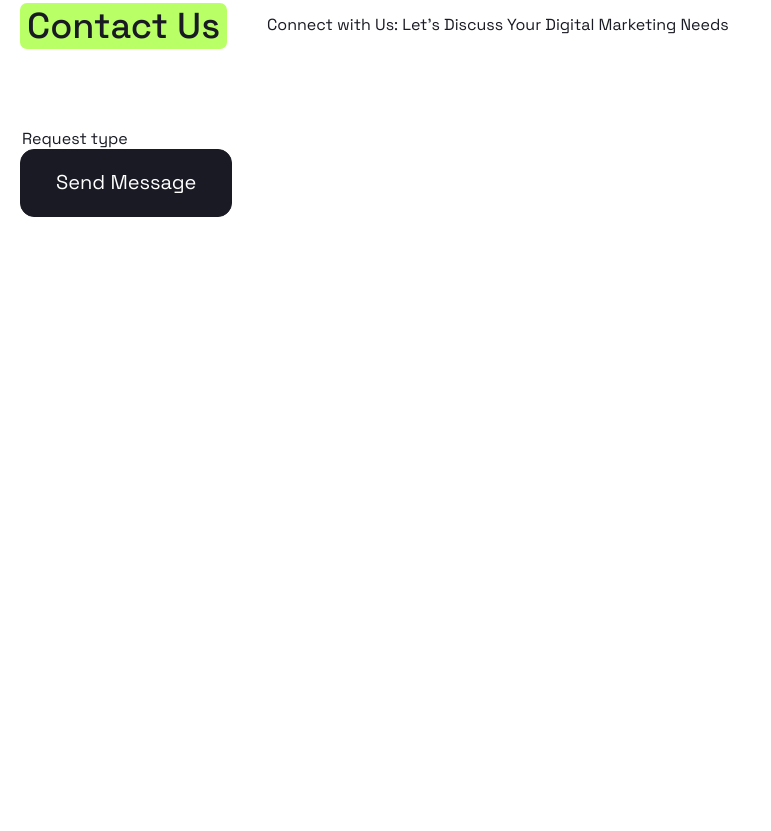
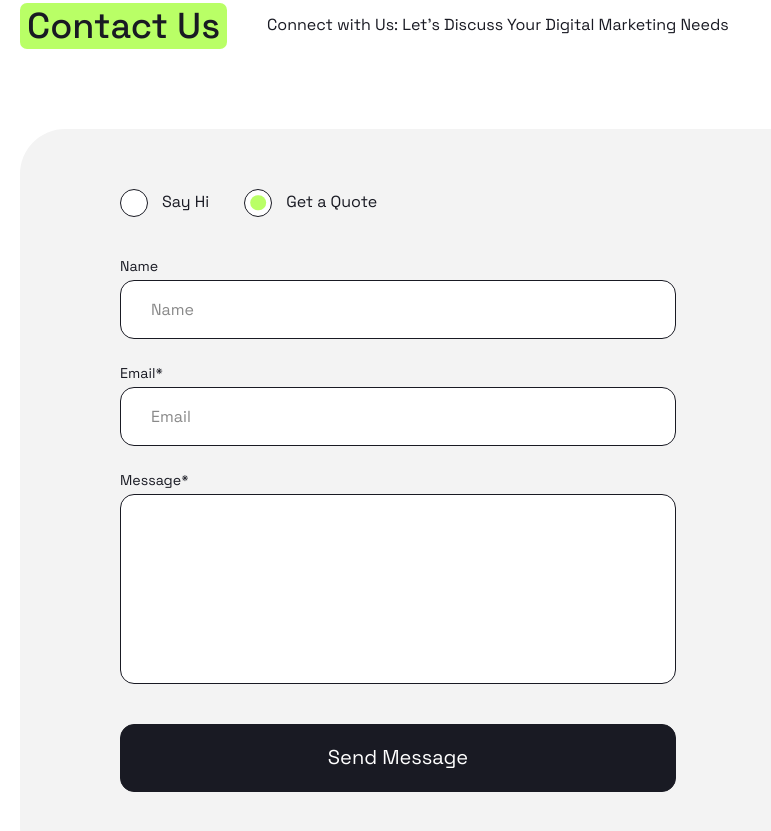
Before and after one commit to dev-hemul/positivius, a plain HTML site: page index.html in a window 1280 px wide. Shown: the part 6420-7251 px from the top of the page, without its empty margins (0-771 px from the left). Before the commit the page ends 6687 px from the top, so only its background shows below. Drawn offline with Linux system fonts and the light colour scheme.

Commit message:
finish contact us block

```diff
--- a/index.html
+++ b/index.html
@@ -1017,10 +1017,33 @@
             <div class="contact-us">
                 <form class="contact-us__form">
                     <fieldset class="contact-us__request-types radios">
-                        <legend class="radios__title">Request type</legend>
-                        <label for="" class="radio__item radio"></label>
+                        <legend class="radios__title visually-hidden">Request type</legend>
+                        <label class="radios__item radio">
+                            <input class="radio__input visually-hidden" type="radio" value="Say Hi" name="request-type">
+                            <span class="radio__emulator"></span>
+                            <span class="radio__label">Say Hi</span>
+                        </label>
+
+                        <label class="radios__item radio">
+                            <input class="radio__input visually-hidden" type="radio" value="Get a Quote" name="request-type" checked>
+                            <span class="radio__emulator"></span>
+                            <span class="radio__label">Get a Quote</span>
+                        </label>
                     </fieldset>
-                    <div class="contact-us__body"></div>
+                    <div class="contact-us__body">
+                        <div class="contact-us__field field">
+                            <label class="field__label" for="name">Name</label>
+                            <input class="field__input" id="name" name="name" placeholder="Name">
+                        </div>
+                        <div class="contact-us__field field">
+                            <label class="field__label" for="email">Email*</label>
+                            <input class="field__input" id="email" name="email" type="email" placeholder="Email" required>
+                        </div>
+                        <div class="contact-us__field field">
+                            <label class="field__label" for="message">Message*</label>
+                            <textarea class="field__input field__input--textarea" id="message" name="message" placeholder="Message" required> </textarea>
+                        </div>
+                    </div>
                     <button class="contact-us__button button" type="submit">Send Message</button>
                 </form>
             </div>
--- /dev/null
+++ b/styles/blocks/_contact-us.scss
@@ -0,0 +1,29 @@
+.contact-us {
+  position: relative;
+  padding: 60px 100px 80px;
+  background-color: var(--color-gray);
+  border-radius: var(--border-radius-large);
+
+  &::after {
+    content: '';
+    position: absolute;
+    top: 0;
+  }
+
+  &__form,
+  &__body {
+    display: flex;
+    flex-direction: column;
+  }
+
+  &__form {
+    display: flex;
+    flex-direction: column;
+    row-gap: 40px;
+    max-width: 556px;
+  }
+
+  &__body {
+    row-gap: 25px;
+  }
+}
--- /dev/null
+++ b/styles/blocks/_field.scss
@@ -0,0 +1,38 @@
+.field {
+  display: flex;
+  flex-direction: column;
+  align-items: start;
+  row-gap: 5px;
+
+  &__label {
+    @include fluid-text(16, 14);
+  }
+
+  &__input {
+    width: 100%;
+    height: var(--input-height);
+    padding-inline: 30px;
+    border: var(--border);
+    border-radius: var(--border-radius);
+
+    @include hover {
+      background-color: var(--color-accent);
+    }
+
+    &:focus {
+      border-color: var(--color-accent);
+      outline: none;
+    }
+
+    &::placeholder {
+      color: var(--color-gray-alt);
+    }
+
+    &--textarea {
+      height: 190px;
+      padding-block: 18px;
+      resize: none;
+    }
+
+  }
+}
--- /dev/null
+++ b/styles/blocks/_radio.scss
@@ -0,0 +1,36 @@
+.radio {
+  display: flex;
+  align-items: center;
+  column-gap: 14px;
+  transition: var(--transition-duration);
+
+  @include hover {
+    opacity: 0.6;
+  }
+
+  &__input {
+    &:not(:checked) + .radio__emulator::after {
+      opacity: 0;
+    }
+  }
+
+  &__emulator {
+    @include flex-center;
+    @include square(28px);
+
+    position: relative;
+    background-color: var(--color-light);
+    border: var(--border);
+    border-radius: 50%;
+
+    &::after {
+      @include abs-center;
+      @include square(60%);
+
+      content: '';
+      background-color: var(--color-accent);
+      border-radius: inherit;
+      transition: var(--transition-duration);
+    }
+  }
+}
--- /dev/null
+++ b/styles/blocks/_radios.scss
@@ -0,0 +1,4 @@
+.radios {
+  display: flex;
+  column-gap: 35px;
+}
--- a/styles/styles.scss
+++ b/styles/styles.scss
@@ -8,6 +8,9 @@
   'globals';
 
 @import
+  'blocks/field',
+  'blocks/radios',
+  'blocks/radio',
   'blocks/button',
   'blocks/grid',
   'blocks/burger-button',
@@ -26,4 +29,5 @@
   'blocks/team-card',
   'blocks/pagination',
   'blocks/reviews',
-  'blocks/review-card';
+  'blocks/review-card',
+  'blocks/contact-us';
```
Also changed, not shown: styles/styles.css, 1 other file.
